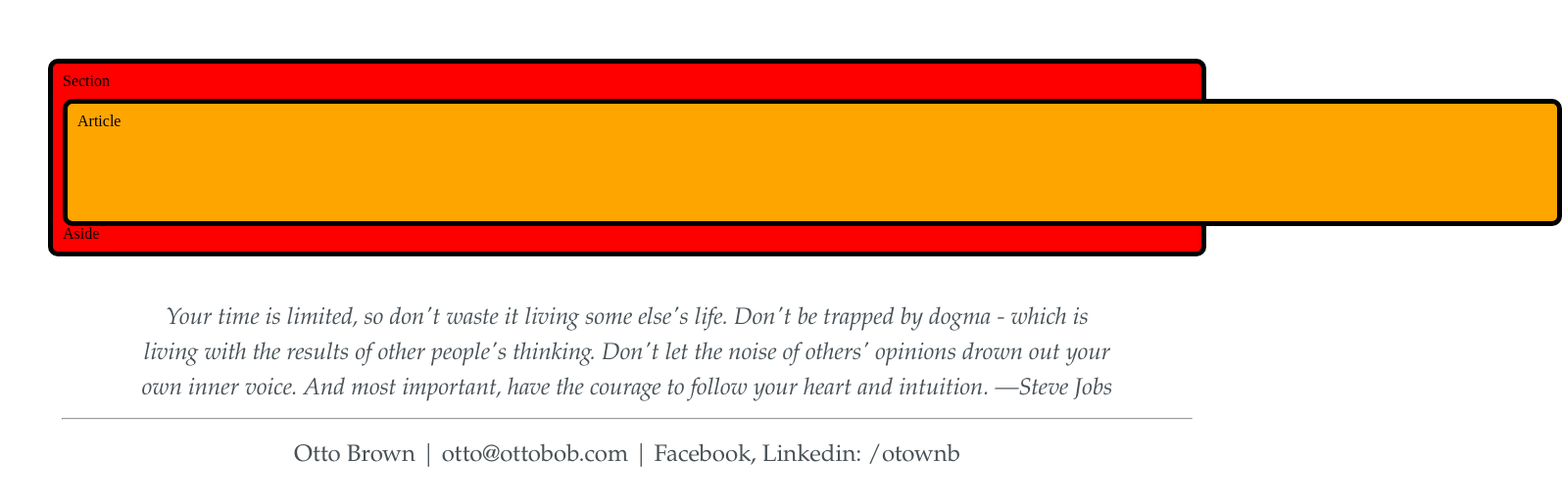
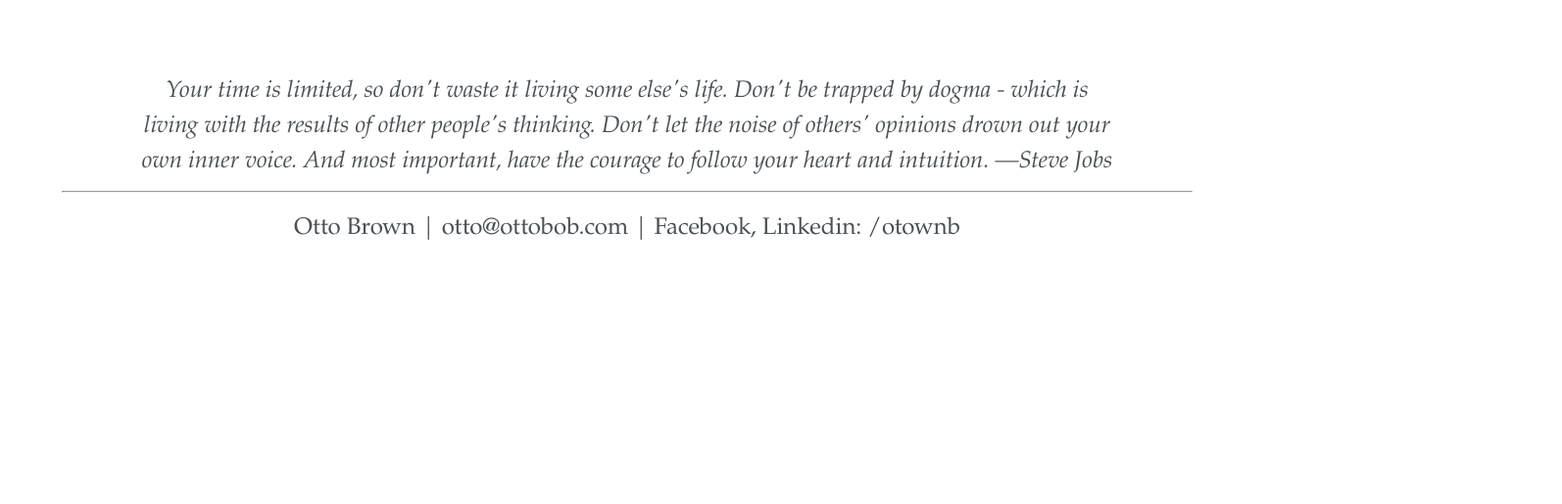
Before and after one commit to orobbyb/DCWebsite, a plain HTML site: page otto_brown/index.html in a window 1280 px wide. Shown: the part 1498-2013 px from the top of the page at 98% size, 1594 px wide, since content can reach past the window. After the commit the page ends 1823 px from the top, so only its background shows below. Drawn offline with Linux system fonts and the light colour scheme.

Commit message:
delete centralSection

```diff
--- a/otto_brown/index.html
+++ b/otto_brown/index.html
@@ -19,19 +19,6 @@
 
     </section>
 
-<div id="CentralSection">
-    <section>
-      <h2>Section</h2>
-      <article id="articleid">
-        <h2>Article</h2>
-      </article>
-    </section>
-
-    <aside>
-      <h2>Aside</h2>
-    </aside>
-</div>
-
 
     <footer>
       <p class="footerText" id="SJQuote">Your time is limited, so don't waste it living some else's life. Don't be trapped by dogma - which is living with the results of other people's thinking. Don't let the noise of others' opinions drown out your own inner voice. And most important, have the courage to follow your heart and intuition. —Steve Jobs</p>
```
